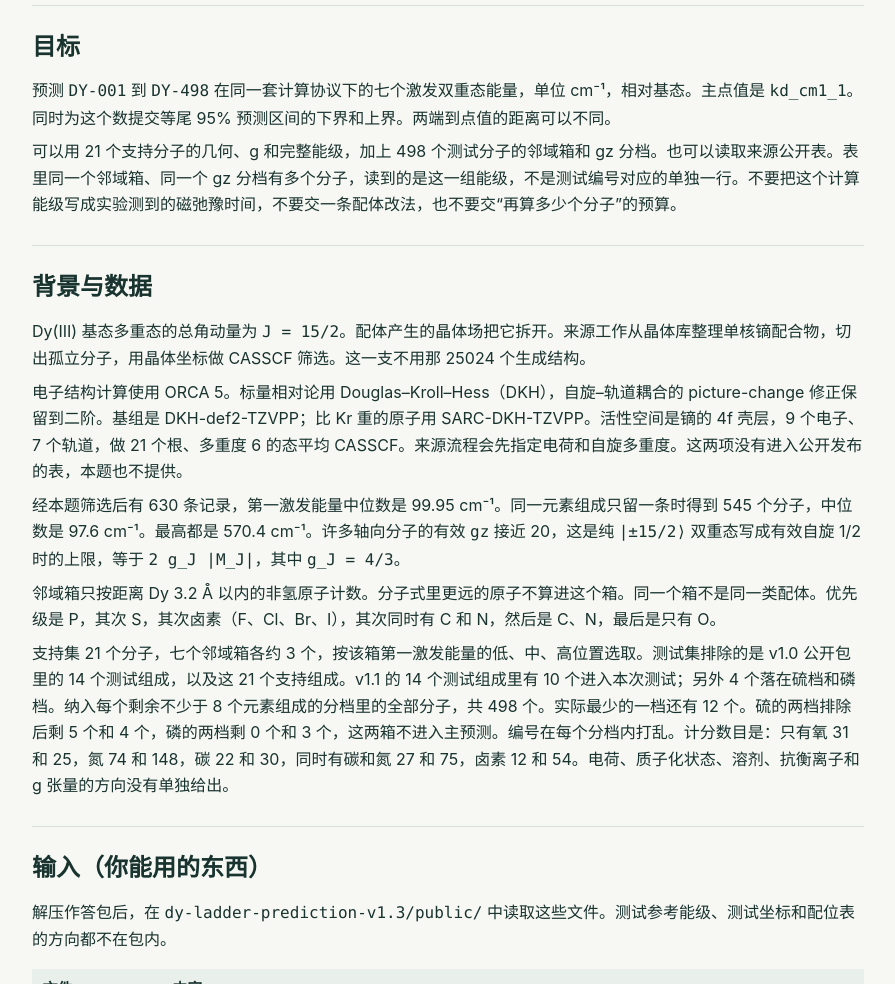
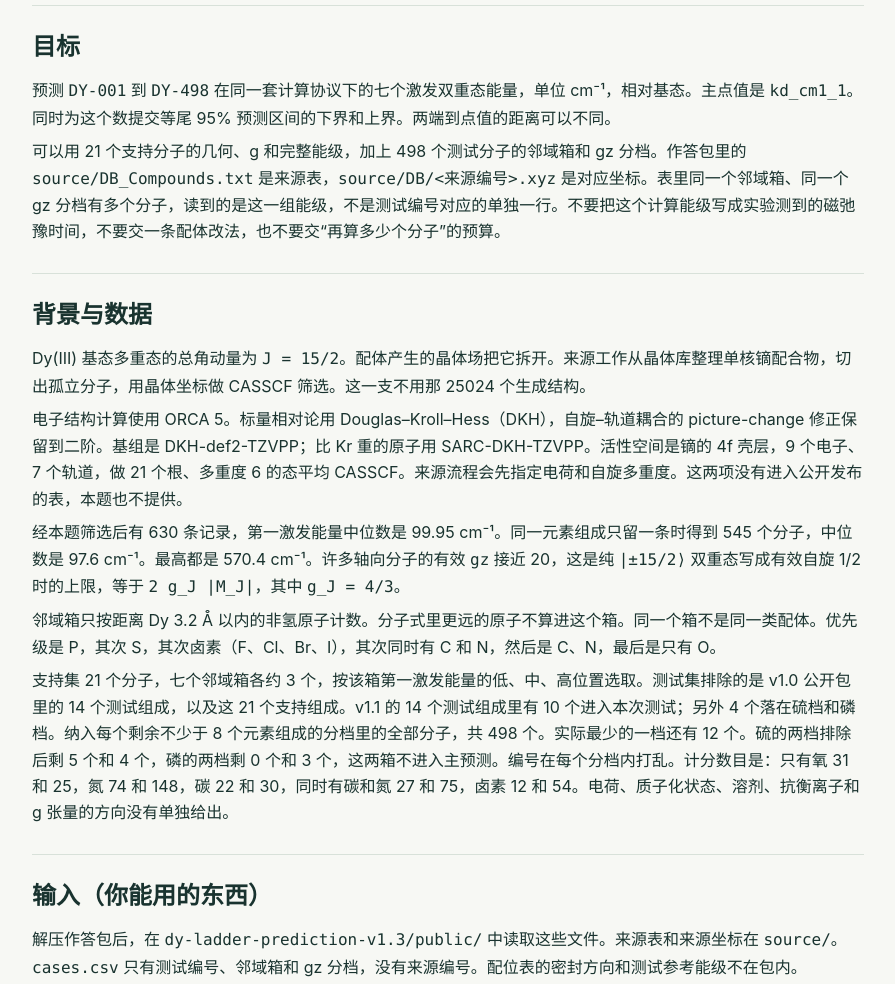
Before and after one commit to sksx085/ai4s-bench-notes, a plain HTML site: page practice/dy-ladder-prediction.html in a window 1280 px wide. Shown: the part 1720-2704 px from the top of the page, without its empty margins (96-991 px from the left). Drawn offline with Linux system fonts and the light colour scheme.

Commit message:
Put the source table in the v1.3 answer pack.
Co-authored-by: Cursor <cursoragent@cursor.com>

```diff
--- a/practice/dy-ladder-prediction.html
+++ b/practice/dy-ladder-prediction.html
@@ -93,7 +93,7 @@
       <section id="goal" class="topic-section" aria-labelledby="goal-heading">
         <h2 id="goal-heading">目标</h2>
         <p>预测 <code>DY-001</code> 到 <code>DY-498</code> 在同一套计算协议下的七个激发双重态能量，单位 cm⁻¹，相对基态。主点值是 <code>kd_cm1_1</code>。同时为这个数提交等尾 95% 预测区间的下界和上界。两端到点值的距离可以不同。</p>
-        <p>可以用 21 个支持分子的几何、g 和完整能级，加上 498 个测试分子的邻域箱和 gz 分档。也可以读取来源公开表。表里同一个邻域箱、同一个 gz 分档有多个分子，读到的是这一组能级，不是测试编号对应的单独一行。不要把这个计算能级写成实验测到的磁弛豫时间，不要交一条配体改法，也不要交“再算多少个分子”的预算。</p>
+        <p>可以用 21 个支持分子的几何、g 和完整能级，加上 498 个测试分子的邻域箱和 gz 分档。作答包里的 <code>source/DB_Compounds.txt</code> 是来源表，<code>source/DB/&lt;来源编号&gt;.xyz</code> 是对应坐标。表里同一个邻域箱、同一个 gz 分档有多个分子，读到的是这一组能级，不是测试编号对应的单独一行。不要把这个计算能级写成实验测到的磁弛豫时间，不要交一条配体改法，也不要交“再算多少个分子”的预算。</p>
       </section>
 
       <section id="background" class="topic-section" aria-labelledby="background-heading">
@@ -107,7 +107,7 @@
 
       <section id="input" class="topic-section" aria-labelledby="input-heading">
         <h2 id="input-heading">输入（你能用的东西）</h2>
-        <p>解压作答包后，在 <code>dy-ladder-prediction-v1.3/public/</code> 中读取这些文件。测试参考能级、测试坐标和配位表的方向都不在包内。</p>
+        <p>解压作答包后，在 <code>dy-ladder-prediction-v1.3/public/</code> 中读取这些文件。来源表和来源坐标在 <code>source/</code>。<code>cases.csv</code> 只有测试编号、邻域箱和 gz 分档，没有来源编号。配位表的密封方向和测试参考能级不在包内。</p>
         <div class="table-scroll"><table>
           <thead>
             <tr><th>文件</th><th>内容</th></tr>
@@ -124,6 +124,8 @@
             <tr><td><code>geometry-prediction-template.csv</code></td><td>458 行空表。</td></tr>
             <tr><td><code>check_submission.py</code></td><td>检查 CASSCF 预测表和 <code>method.md</code>。不读取参考能级。</td></tr>
             <tr><td><code>check_geometry.py</code></td><td>检查配位表预测。不读取参考能量。</td></tr>
+            <tr><td><code>source/DB_Compounds.txt</code></td><td>来源表。631 行，无表头。每行是来源编号、8 个能级（基态为 0，cm⁻¹）、8 个双重态各 3 个 g 主值。基态 <code>gz</code> 是第 12 个数（从 1 数，含编号）。本题筛到 630 条。测试编号不在这张表里。</td></tr>
+            <tr><td><code>source/DB/&lt;来源编号&gt;.xyz</code></td><td>同一来源编号的晶体坐标，631 个文件。用它按 3.2 Å 规则算邻域箱。文件名不是测试编号。</td></tr>
             <tr><td><code>manifest.json</code></td><td>分子数、测试公开列和版本。</td></tr>
           </tbody>
         </table></div>
@@ -242,7 +244,7 @@ Winkler  = 区间宽度 + 40 × 落在区间外的距离</code></pre>
 
       <section id="constraints" class="topic-section" aria-labelledby="constraints-heading">
         <h2 id="constraints-heading">约束</h2>
-        <p>可以使用作答包、已有化学知识，以及处理这些文件的本地通用计算工具，不限于 Python、NumPy 和 SciPy。可以读取本题点名的来源公开表。测试输入对不上唯一一行，读表得到的是同一档的一组能级。不调用外部模型接口。若使用预训练模型，在 <code>method.md</code> 的「输入列」写明训练数据。</p>
+        <p>可以使用作答包、已有化学知识，以及处理这些文件的本地通用计算工具，不限于 Python、NumPy 和 SciPy。来源表是作答包里的 <code>source/DB_Compounds.txt</code>，坐标在 <code>source/DB/</code>。测试输入对不上唯一一行，读表得到的是同一档的一组能级。不调用外部模型接口。若使用预训练模型，在 <code>method.md</code> 的「输入列」写明训练数据。</p>
         <p>组织方不提供训练算力，也不运行选手程序。交付的是预测文件。<code>predictions.csv</code> 不超过 1 MiB，<code>method.md</code> 不超过 1 MiB。格式检查的运行上限为 1 分钟、1 GB 内存。</p>
         <div class="table-scroll"><table>
           <thead>
```
Also changed, not shown: 1 other file.
